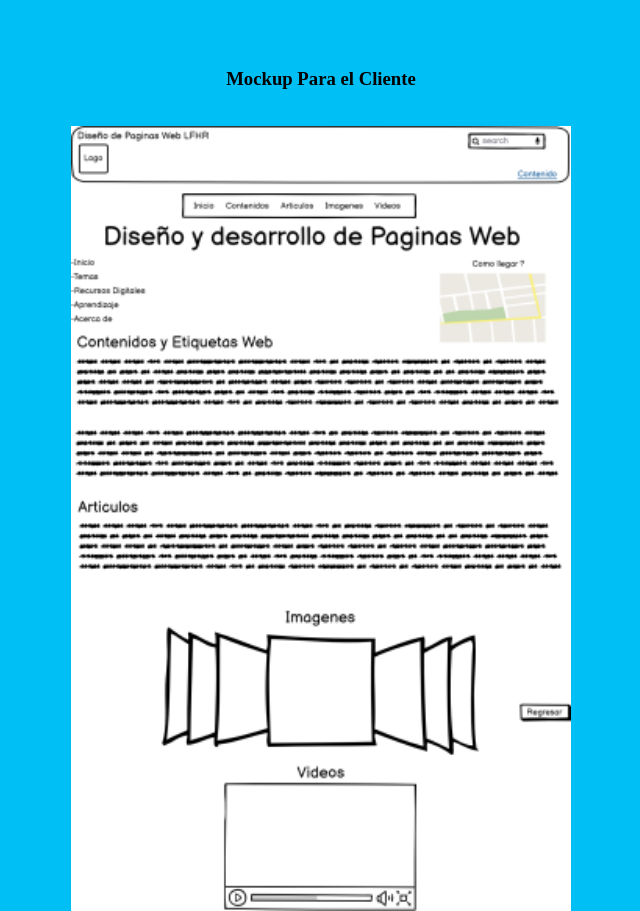
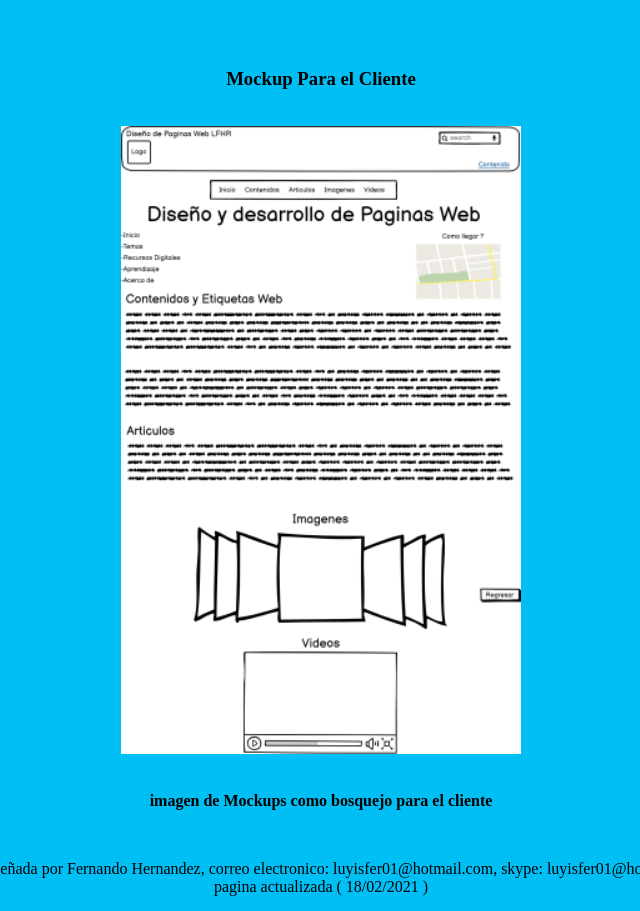
Before and after one commit to luyisfer/DWSFernandoHernandez, a plain HTML site: page fase_2/design.html in a window 1280 px wide. Shown: the part 820-1731 px from the top of the page, without its empty margins (319-959 px from the left). Drawn offline with Linux system fonts and the light colour scheme.

Commit message:
Update design.html

```diff
--- a/fase_2/design.html
+++ b/fase_2/design.html
@@ -77,7 +77,7 @@
                <center>
                <h3> Mockup Para el Cliente </h3>
                <br>
-               <img  src = "img2/mockup_fase2.jpg" style = "width: 500px;"></center><br>
+               <img  src = "img2/mockup_fase2.jpg" style ="width: 400px;"></center><br>
                </center>
                <p><center><b>imagen de Mockups como bosquejo para el cliente</b></p>
                </center>
```
